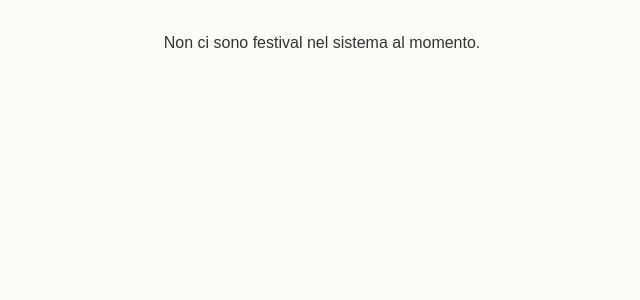
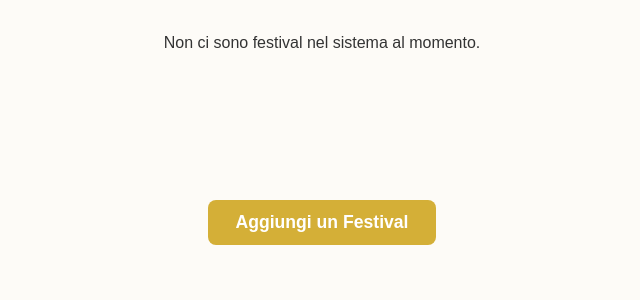
Before and after one commit to Shikooo8/SIW_PROG_DOC, a Spring Boot app: page /festival in a window 1280 px wide. Shown: the part 152-452 px from the top of the page, without its empty margins (318-958 px from the left). Run offline with Spring Boot 4, Linux system fonts and the light colour scheme; the visitor is signed in with stand-in values (Sample User, id 1); data that the repository does not hold is empty; some of the project's set-up classes (security, data sources, template engines, error pages and the like) are left out, and stand-ins take their place; some libraries are stand-ins or nearby versions.

Commit message:
Add new/edit festival for admin

```diff
--- a/siw-festival/src/main/java/it/uniroma3/siw_festival/controller/FestivalController.java
+++ b/siw-festival/src/main/java/it/uniroma3/siw_festival/controller/FestivalController.java
@@ -3,33 +3,30 @@ package it.uniroma3.siw_festival.controller;
 import org.springframework.stereotype.Controller;
 import org.springframework.ui.Model;
 import org.springframework.validation.BindingResult;
-//import org.springframework.validation.BindingResult;
 import org.springframework.web.bind.annotation.GetMapping;
 import org.springframework.web.bind.annotation.ModelAttribute;
 import org.springframework.web.bind.annotation.PathVariable;
 import org.springframework.web.bind.annotation.PostMapping;
 
-import it.uniroma3.siw_festival.exception.DuplicateFestivalException;
-import it.uniroma3.siw_festival.exception.DuplicateFilmException;
 import it.uniroma3.siw_festival.model.Festival;
 import it.uniroma3.siw_festival.model.Film;
+import it.uniroma3.siw_festival.exception.DuplicateFestivalException;
 import it.uniroma3.siw_festival.service.FestivalService;
 import it.uniroma3.siw_festival.service.FilmService;
 import jakarta.validation.Valid;
 
 @Controller
-// @RequestMapping("/festivals")
 public class FestivalController {
 
     private final FestivalService festivalService;
-    private FilmService filmService;
+    private final FilmService filmService;
 
     public FestivalController(FestivalService festivalService, FilmService filmService) {
         this.festivalService = festivalService;
         this.filmService = filmService;
     }
 
-    // #================================== pubblico ==================================
+    // #================================== PUBBLICO ==================================
 
     @GetMapping("/festival")
     public String list(Model model) {
@@ -39,78 +36,64 @@ public class FestivalController {
 
     @GetMapping("/festival/{id}")
     public String show(@PathVariable Long id, Model model) {
-        Festival festival = festivalService.findById(id); // lancia FestivalNotFoundException se assente
-        model.addAttribute("festival", festival);
-        // festival.getFilm() e festival.getProiezioni() alimentano la stessa pagina
-        // (spec: "il dettaglio di un festival deve permettere di accedere ai film e
-        // alle proiezioni associate")
+        model.addAttribute("festival", festivalService.findById(id));
         return "festival/show";
     }
 
+// #================================== ADMIN ==================================
 
-    // #==================================admin#==================================
-    @GetMapping("/festival/new")
-    // @PreAuthorize("hasAuthority('ADMIN')")
+    // 1. CREAZIONE: Nessun film, solo dati base del festival
+    @GetMapping("/admin/festival/new")
     public String createForm(Model model) {
         model.addAttribute("festival", new Festival());
-            model.addAttribute("films", filmService.findAll());
-//TODO NON SI REGISTRANO I FILM :(
-        return "festival/form";
+        return "admin/festival/form"; // Usa un file HTML dedicato
     }
 
-    @PostMapping("/festival")
-    public String save(@Valid @ModelAttribute("festival") Festival festival, BindingResult bindingResult, Model model) {
+    @PostMapping("/admin/festival/new")
+    public String saveNew(@Valid @ModelAttribute("festival") Festival festival, BindingResult bindingResult) {
+        if (bindingResult.hasErrors()) {
+            return "admin/festival/form";
+        }
+        try {
+            this.festivalService.save(festival); // Effettua la INSERT[cite: 5]
+            return "redirect:/festival";
+        } catch (DuplicateFestivalException e) {
+            bindingResult.reject("festival.duplicate");
+            return "admin/festival/form";
+        }
+    }
 
+    // 2. MODIFICA: Qui carichiamo i film
+    @GetMapping("/admin/festival/{id}/edit")
+    public String editForm(@PathVariable Long id, Model model) {
+        model.addAttribute("festival", festivalService.findById(id));
+        model.addAttribute("films", filmService.findAll());
+        return "admin/festival/formEdit"; // Usa il file con le checkbox
+    }
+
+    @PostMapping("/admin/festival/{id}/edit")
+    public String saveEdit(@PathVariable Long id, @Valid @ModelAttribute("festival") Festival festival, BindingResult bindingResult, Model model) {
         if (bindingResult.hasErrors()) {
             model.addAttribute("films", filmService.findAll());
-            return "festival/form";
+            return "admin/festival/formEdit";
         }
         try {
+            festival.setId(id); // Assicuriamo che l'ID sia valorizzato per fare l'UPDATE
 
+            // Logica di sincronizzazione dei film (mantenuta come richiesto)
+            if (festival.getFilm() != null) {
+                for (Film f : festival.getFilm()) {
+                    if (!f.getFestivals().contains(festival)) {
+                        f.getFestivals().add(festival);
+                    }
+                }
+            }
             this.festivalService.save(festival);
             return "redirect:/festival";
         } catch (DuplicateFestivalException e) {
             bindingResult.reject("festival.duplicate");
             model.addAttribute("films", filmService.findAll());
-            return "festival/form";
+            return "admin/festival/formEdit";
         }
     }
-
-
-    /*
-     * @PostMapping
-     *
-     * @PreAuthorize("hasAuthority('ADMIN')")
-     * public String create(@Valid @ModelAttribute("festival") Festival festival,
-     * BindingResult bindingResult) {
-     * if (bindingResult.hasErrors()) {
-     * return "festivals/form";
-     * }
-     * Festival saved = festivalService.save(festival);
-     * return "redirect:/festivals/" + saved.getId();
-     * }
-     *
-     * @GetMapping("/{id}/edit")
-     *
-     * @PreAuthorize("hasAuthority('ADMIN')")
-     * public String editForm(@PathVariable Long id, Model model) {
-     * model.addAttribute("festival", festivalService.findById(id));
-     * return "festivals/form";
-     * }
-     *
-     * @PostMapping("/{id}")
-     *
-     * @PreAuthorize("hasAuthority('ADMIN')")
-     * public String update(@PathVariable Long id,
-     *
-     * @Valid @ModelAttribute("festival") Festival festival,
-     * BindingResult bindingResult) {
-     * if (bindingResult.hasErrors()) {
-     * return "festivals/form";
-     * }
-     * festival.setId(id);
-     * festivalService.save(festival);
-     * return "redirect:/festivals/" + id;
-     * }
-     */
 }
--- a/siw-festival/src/main/java/it/uniroma3/siw_festival/repository/FestivalRepository.java
+++ b/siw-festival/src/main/java/it/uniroma3/siw_festival/repository/FestivalRepository.java
@@ -15,5 +15,6 @@ public interface FestivalRepository extends CrudRepository<Festival, Long>{
 
     @Query("SELECT f FROM Festival f LEFT JOIN FETCH f.proiezioni p LEFT JOIN FETCH p.film LEFT JOIN FETCH p.sala WHERE f.id = :id")
     Festival findByIdWithProiezioni(@Param("id") Long id);
-
+// Controlla i duplicati escludendo l'ID corrente (utile in fase di update)
+boolean existsByNomeAndAnnoAndIdNot(String nome, Integer anno, Long id);
 }
--- a/siw-festival/src/main/java/it/uniroma3/siw_festival/repository/FilmRepository.java
+++ b/siw-festival/src/main/java/it/uniroma3/siw_festival/repository/FilmRepository.java
@@ -15,4 +15,6 @@ public interface FilmRepository extends CrudRepository<Film, Long>{
     @Query("SELECT f FROM Film f LEFT JOIN FETCH f.proiezioni p LEFT JOIN FETCH p.festival LEFT JOIN FETCH p.sala WHERE f.id = :id")
     Film findByIdWithProiezioni(@Param("id") Long id);
 
+    boolean existsByTitoloAndAnnoAndIdNot(String titolo, Integer anno, Long id);
+
 }
--- a/siw-festival/src/main/resources/messages/messages.properties
+++ b/siw-festival/src/main/resources/messages/messages.properties
@@ -5,3 +5,4 @@ typeMismatch=Formato non valido
 typeMismatch.java.lang.Integer=Deve essere un numero
 NotBlank.film.titolo=Il titolo è obbligatorio
 Min.anno = Maggiore di 1980
+festival.duplicate=Un festival con questo nome e anno esiste già nel sistema.
--- a/siw-festival/src/main/resources/templates/festival/list.html
+++ b/siw-festival/src/main/resources/templates/festival/list.html
@@ -31,9 +31,10 @@
             </li>
         </ul>
     </div>
-    <!--div class="nav-container">
-        <a th:href="@{/festival/new}" class="nav-button">Aggiungi un festival</a>
-    </div -->
+ <!-- Mostrato SOLO se l'utente ha ruolo ADMIN -->
+    <div class="nav-container" sec:authorize="hasAuthority('ADMIN')">
+        <a th:href="@{admin/festival/new}" class="nav-button">Aggiungi un Festival</a>
+    </div>
 </body>
 
 </html>
--- a/siw-festival/src/main/resources/templates/festival/show.html
+++ b/siw-festival/src/main/resources/templates/festival/show.html
@@ -43,6 +43,10 @@
                     Vedi Programmazione
                 </a>
             </div>
+             <!-- Bottone MODIFICA FILM (Solo Admin) -->
+            <div style="margin-top: 20px; text-align: center;" sec:authorize="hasAuthority('ADMIN')">
+                <a th:href="@{'/admin/festival/' + ${festival.id} + '/edit'}" class="nav-button" style="display: inline-block;"> Modifica Festival</a>
+            </div>
         </div>
 
         <!-- COLONNA DESTRA: Film Partecipanti -->
--- a/siw-festival/src/main/resources/templates/regista/show.html
+++ b/siw-festival/src/main/resources/templates/regista/show.html
@@ -5,6 +5,8 @@
     <title>Dettaglio Regista - SiwFestival</title>
     <!-- Assicurati che il percorso del CSS sia corretto -->
     <link rel="stylesheet" th:href="@{/css/style.css?version=4}" />
+        <link rel="icon" type="image/svg+xml" th:href="@{/favicon.svg}">
+
 </head>
 <body>
     <header>
```
Also changed, not shown: siw-festival/src/main/java/it/uniroma3/siw_festival/service/FestivalService.java (+11 -6 lines), siw-festival/src/main/java/it/uniroma3/siw_festival/service/FilmService.java (+11 -5 lines), siw-festival/src/main/resources/templates/admin/festival/form.html (+11 -70 lines), siw-festival/src/main/resources/templates/admin/festival/formEdit.html (+50 -0 lines), README.md.
